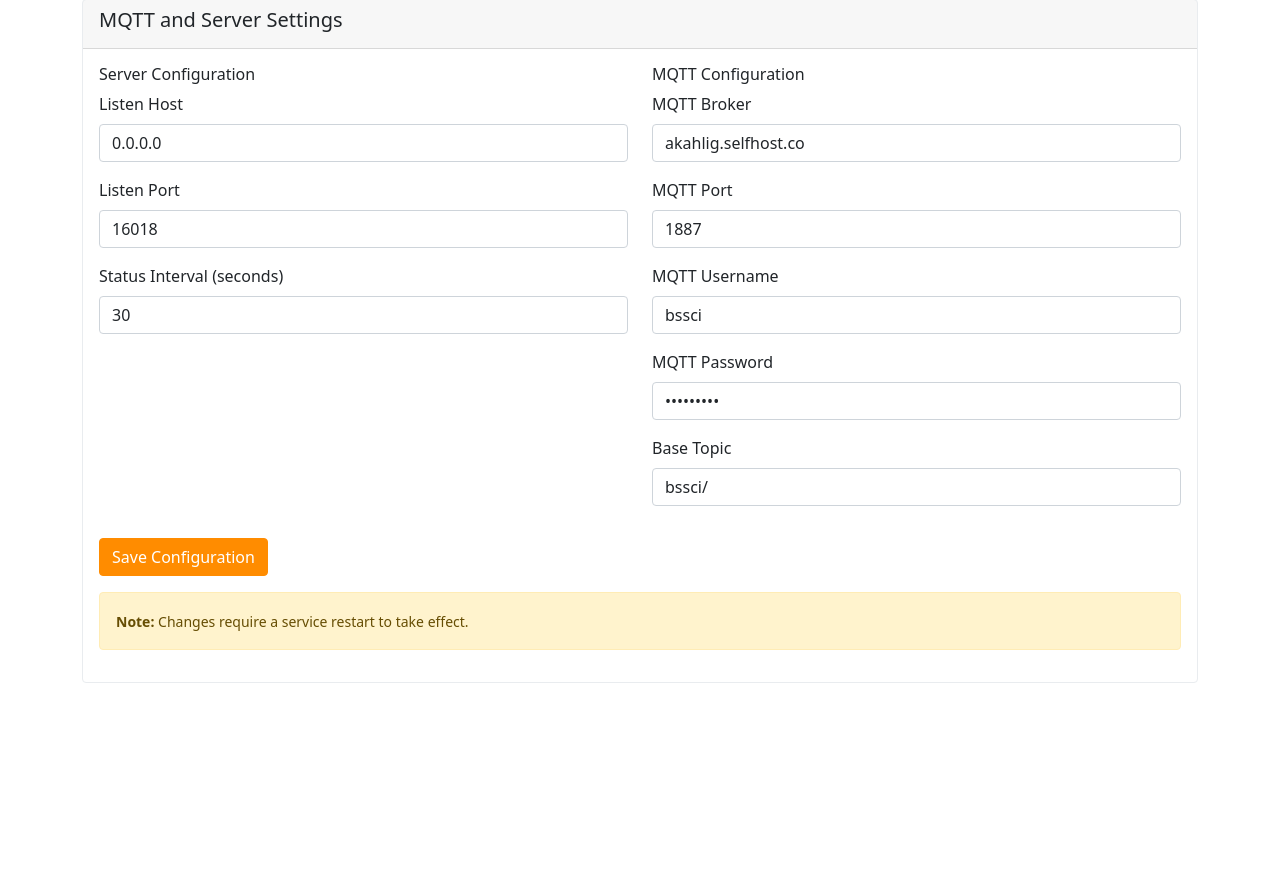
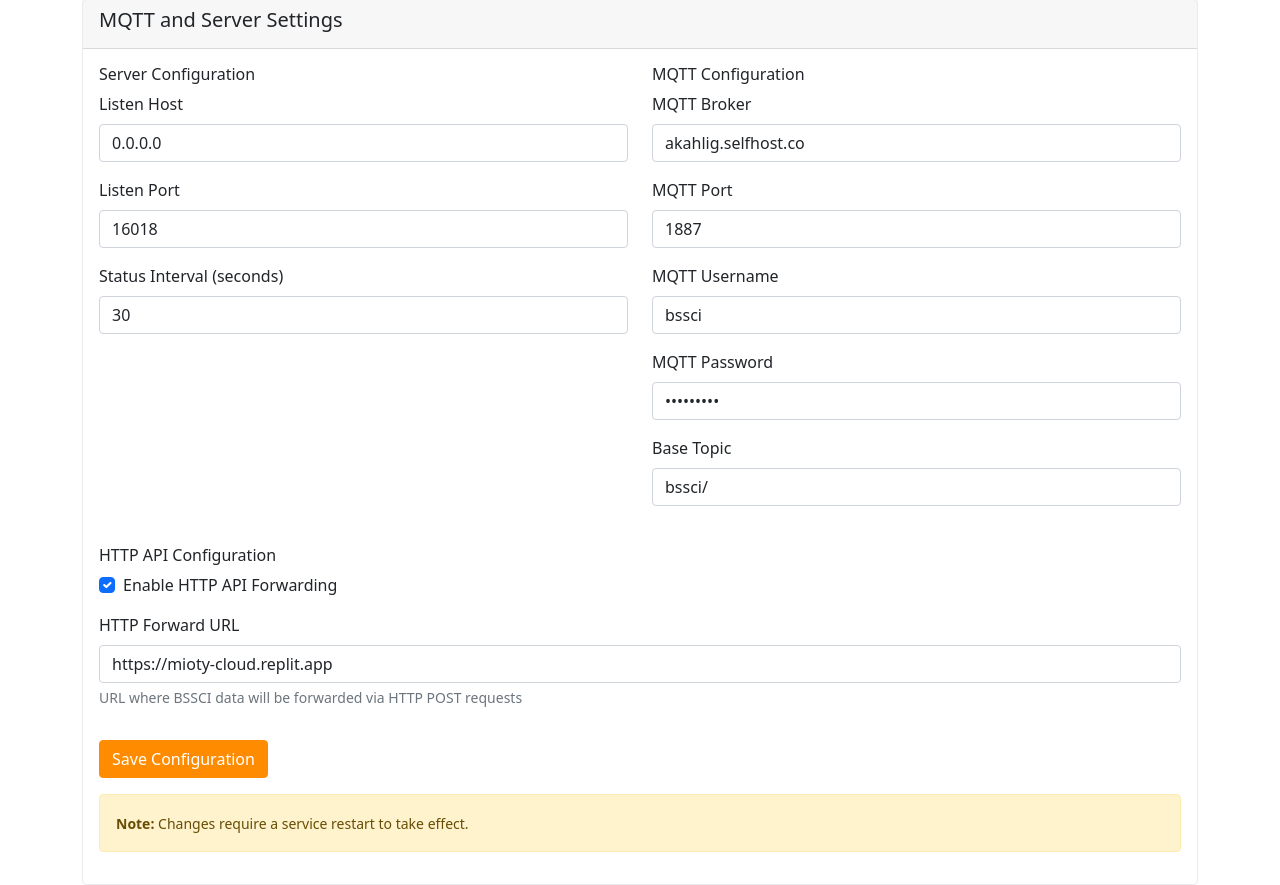
Before and after one commit to plasmonized/containerized-mioty-Service-Center, a Flask app: page /config in a window 1280 px wide. Shown: the part 137-1022 px from the top of the page. Before the commit the page ends 820 px from the top, so only its background shows below. Run offline with Flask 3, Linux system fonts and the light colour scheme.

Commit message:
Assistant checkpoint: Add HTTP API config to web UI
Assistant generated file changes:
- templates/config.html: Add HTTP API configuration section, Update JavaScript to include HTTP API settings
- web_ui.py: Add HTTP API config fields to config route, Update config save to include HTTP API settings

---

User prompt:

could you please also alow configuration of the http api over the configuration tab in ui?

Replit-Commit-Author: Assistant
Replit-Commit-Session-Id: 840179a8-1911-43ed-8f63-2a2ad89090f4

```diff
--- a/templates/config.html
+++ b/templates/config.html
@@ -53,6 +53,25 @@
                 </div>
             </div>
 
+            <div class="row mt-4">
+                <div class="col-12">
+                    <h6>HTTP API Configuration</h6>
+                    <div class="mb-3">
+                        <div class="form-check">
+                            <input class="form-check-input" type="checkbox" id="HTTP_FORWARD_ENABLED" {{ 'checked' if config.HTTP_FORWARD_ENABLED else '' }}>
+                            <label class="form-check-label" for="HTTP_FORWARD_ENABLED">
+                                Enable HTTP API Forwarding
+                            </label>
+                        </div>
+                    </div>
+                    <div class="mb-3">
+                        <label for="HTTP_FORWARD_URL" class="form-label">HTTP Forward URL</label>
+                        <input type="url" class="form-control" id="HTTP_FORWARD_URL" value="{{ config.HTTP_FORWARD_URL }}" placeholder="https://example.com">
+                        <div class="form-text">URL where BSSCI data will be forwarded via HTTP POST requests</div>
+                    </div>
+                </div>
+            </div>
+
             <div class="mt-3">
                 <button type="button" class="btn btn-primary" onclick="saveConfig()">Save Configuration</button>
                 <div class="alert alert-warning mt-3">
@@ -75,7 +94,9 @@ function saveConfig() {
         MQTT_USERNAME: document.getElementById('MQTT_USERNAME').value,
         MQTT_PASSWORD: document.getElementById('MQTT_PASSWORD').value,
         BASE_TOPIC: document.getElementById('BASE_TOPIC').value,
-        STATUS_INTERVAL: parseInt(document.getElementById('STATUS_INTERVAL').value)
+        STATUS_INTERVAL: parseInt(document.getElementById('STATUS_INTERVAL').value),
+        HTTP_FORWARD_ENABLED: document.getElementById('HTTP_FORWARD_ENABLED').checked,
+        HTTP_FORWARD_URL: document.getElementById('HTTP_FORWARD_URL').value
     };
 
     fetch('/api/config', {
--- a/web_ui.py
+++ b/web_ui.py
@@ -197,7 +197,9 @@ def config():
         'MQTT_USERNAME': bssci_config.MQTT_USERNAME,
         'MQTT_PASSWORD': bssci_config.MQTT_PASSWORD,
         'BASE_TOPIC': bssci_config.BASE_TOPIC,
-        'STATUS_INTERVAL': bssci_config.STATUS_INTERVAL
+        'STATUS_INTERVAL': bssci_config.STATUS_INTERVAL,
+        'HTTP_FORWARD_ENABLED': getattr(bssci_config, 'HTTP_FORWARD_ENABLED', True),
+        'HTTP_FORWARD_URL': getattr(bssci_config, 'HTTP_FORWARD_URL', 'https://mioty-cloud.replit.app')
     }
     return render_template('config.html', config=config_data)
 
@@ -219,6 +221,10 @@ BASE_TOPIC = "{data['BASE_TOPIC']}"
 
 SENSOR_CONFIG_FILE = "endpoints.json"
 STATUS_INTERVAL = {data['STATUS_INTERVAL']}  # seconds
+
+# HTTP Forwarding Configuration (optional)
+HTTP_FORWARD_ENABLED = {str(data.get('HTTP_FORWARD_ENABLED', True))}
+HTTP_FORWARD_URL = "{data.get('HTTP_FORWARD_URL', 'https://mioty-cloud.replit.app')}"
 '''
 
     try:
```
